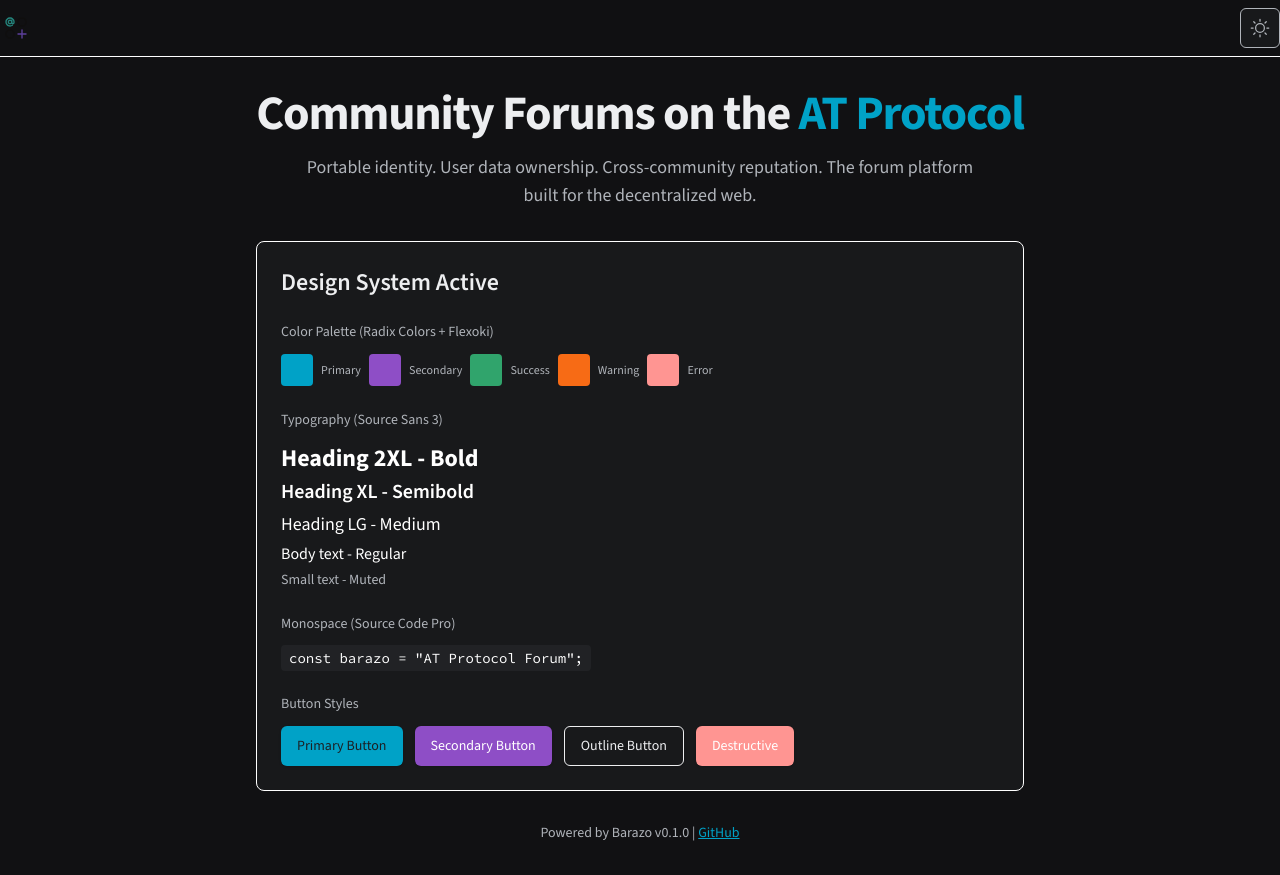
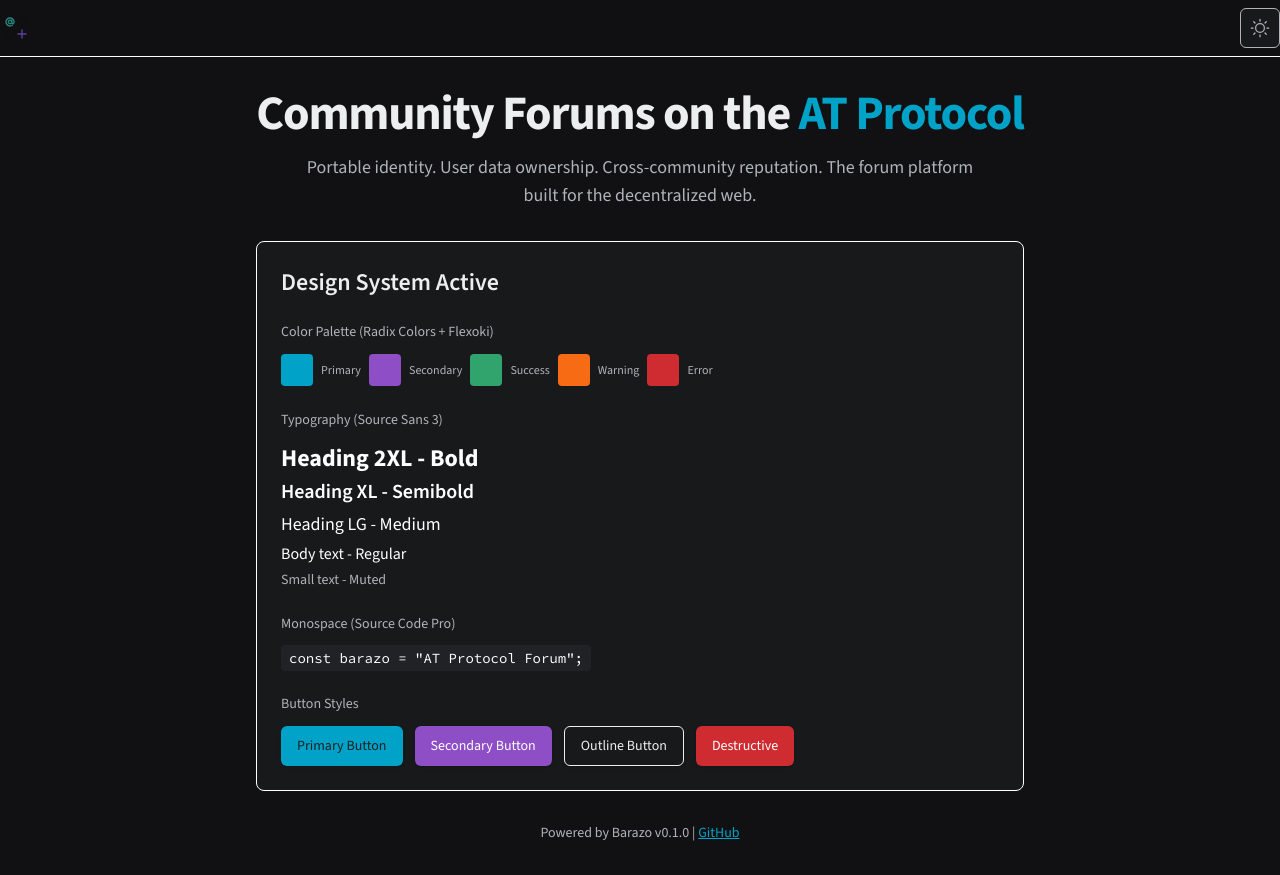
Before and after one commit to atgora-forum/atgora-web, a Next.js app: page / in a window 1280 px wide. Built offline with nearby package versions, Linux system fonts and the light colour scheme.

Commit message:
fix(a11y): hardcode destructive colors for axe-core compatibility
axe-core cannot resolve CSS custom property chains from Radix Colors.
Hardcode --color-destructive to red-11 value (#ce2c31) and hover to
red-12 (#641723). White foreground on #ce2c31 passes AA at 5.21:1.

```diff
--- a/src/app/globals.css
+++ b/src/app/globals.css
@@ -155,10 +155,11 @@
   --color-accent: var(--cyan-4);
   --color-accent-foreground: var(--cyan-12);
 
-  /* Destructive (Red) - use red-11 for AA contrast with white text */
-  --color-destructive: var(--red-11);
+  /* Destructive (Red) - hardcoded from --red-11/#ce2c31 for AA contrast with white
+     (5.21:1 ratio). Hover from --red-12. */
+  --color-destructive: #ce2c31;
   --color-destructive-foreground: #fff;
-  --color-destructive-hover: var(--red-12);
+  --color-destructive-hover: #641723;
   --color-destructive-muted: var(--red-3);
 
   /* Success (Green) */
```
